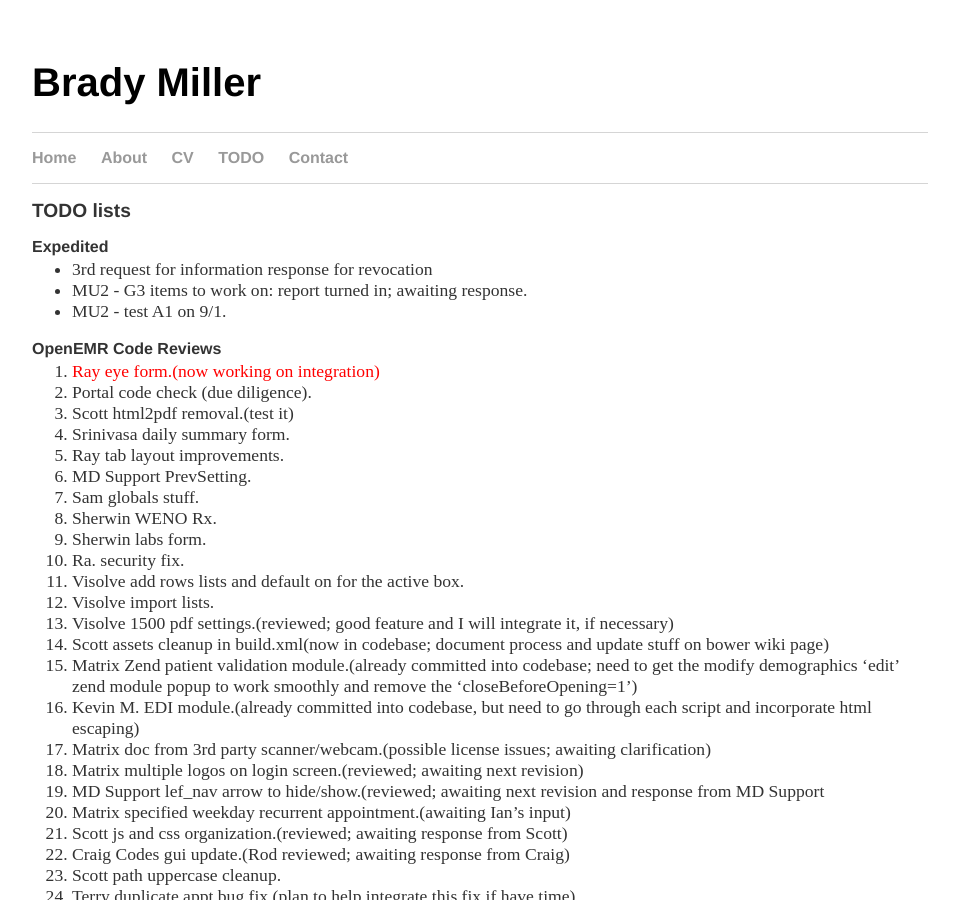
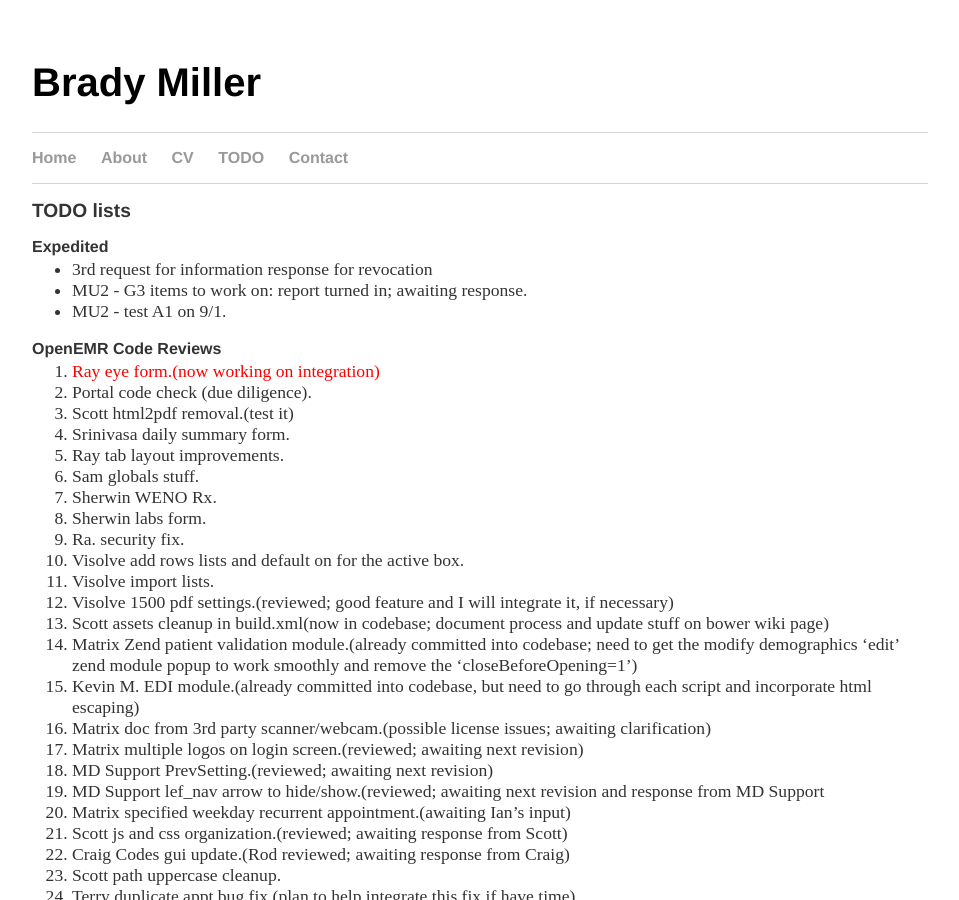
Before and after one commit to bradymiller/bradymiller.github.io, a Jekyll site: the page built from todo/index.md, in a window 1280 px wide and 900 px high. Shown: the whole window, without its empty margins (160-1119 px from the left). Built offline with Jekyll 4.4.1, drawn with Linux system fonts in a browser that asks for light colours.

Commit message:
Update todo list

```diff
--- a/todo/index.md
+++ b/todo/index.md
@@ -27,6 +26,7 @@
 1. Kevin M. EDI module.(already committed into codebase, but need to go through each script and incorporate html escaping)
 1. Matrix doc from 3rd party scanner/webcam.(possible license issues; awaiting clarification)
 1. Matrix multiple logos on login screen.(reviewed; awaiting next revision)
+1. MD Support PrevSetting.(reviewed; awaiting next revision)
 1. MD Support lef_nav arrow to hide/show.(reviewed; awaiting next revision and response from MD Support
 1. Matrix specified weekday recurrent appointment.(awaiting Ian's input)
 1. Scott js and css organization.(reviewed; awaiting response from Scott)
```
Also changed, not shown: other parts of todo/index.md (+0 -1 lines).
